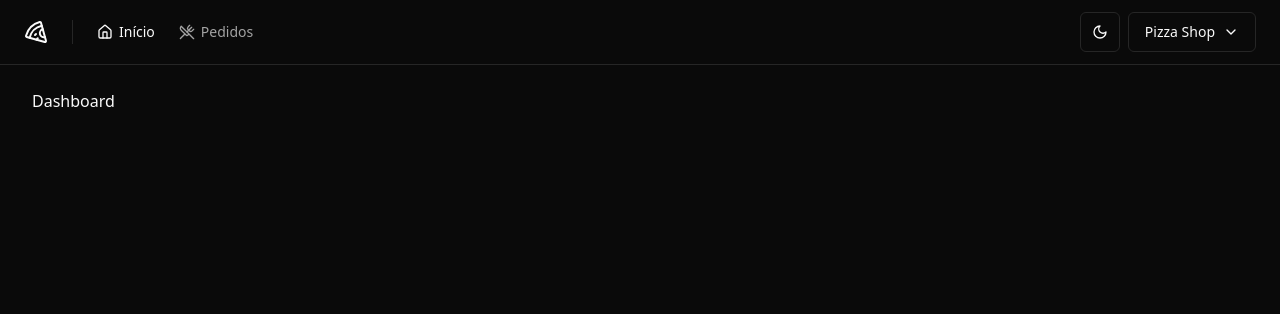
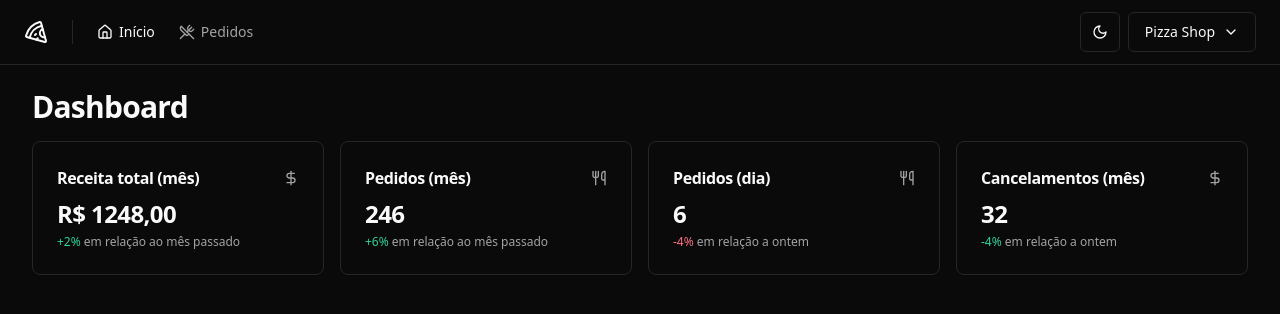
Before and after one commit to RicardoSobral-7/pizza-shop, a React (Vite) app: page / in a window 1280 px wide. Shown: the top 314 px of the page. Built offline with nearby package versions, Linux system fonts and the light colour scheme.

Commit message:
feat: cards

```diff
--- a/package.json
+++ b/package.json
@@ -17,6 +17,7 @@
     "@radix-ui/react-select": "^2.1.5",
     "@radix-ui/react-separator": "^1.1.1",
     "@radix-ui/react-slot": "^1.1.1",
+    "card": "^2.5.4",
     "class-variance-authority": "^0.7.1",
     "clsx": "^2.1.1",
     "lucide-react": "^0.473.0",
@@ -25,6 +26,7 @@
     "react-helmet-async": "^2.0.5",
     "react-hook-form": "^7.54.2",
     "react-router": "^7.1.3",
+    "shadcn": "2.4.0-canary.9",
     "sonner": "^1.7.2",
     "tailwind-merge": "^2.6.0",
     "tailwindcss-animate": "^1.0.7",
--- /dev/null
+++ b/src/components/ui/card.tsx
@@ -0,0 +1,79 @@
+import * as React from "react"
+
+import { cn } from "@/lib/utils"
+
+const Card = React.forwardRef<
+  HTMLDivElement,
+  React.HTMLAttributes<HTMLDivElement>
+>(({ className, ...props }, ref) => (
+  <div
+    ref={ref}
+    className={cn(
+      "rounded-lg border bg-card text-card-foreground shadow-sm",
+      className
+    )}
+    {...props}
+  />
+))
+Card.displayName = "Card"
+
+const CardHeader = React.forwardRef<
+  HTMLDivElement,
+  React.HTMLAttributes<HTMLDivElement>
+>(({ className, ...props }, ref) => (
+  <div
+    ref={ref}
+    className={cn("flex flex-col space-y-1.5 p-6", className)}
+    {...props}
+  />
+))
+CardHeader.displayName = "CardHeader"
+
+const CardTitle = React.forwardRef<
+  HTMLDivElement,
+  React.HTMLAttributes<HTMLDivElement>
+>(({ className, ...props }, ref) => (
+  <div
+    ref={ref}
+    className={cn(
+      "text-2xl font-semibold leading-none tracking-tight",
+      className
+    )}
+    {...props}
+  />
+))
+CardTitle.displayName = "CardTitle"
+
+const CardDescription = React.forwardRef<
+  HTMLDivElement,
+  React.HTMLAttributes<HTMLDivElement>
+>(({ className, ...props }, ref) => (
+  <div
+    ref={ref}
+    className={cn("text-sm text-muted-foreground", className)}
+    {...props}
+  />
+))
+CardDescription.displayName = "CardDescription"
+
+const CardContent = React.forwardRef<
+  HTMLDivElement,
+  React.HTMLAttributes<HTMLDivElement>
+>(({ className, ...props }, ref) => (
+  <div ref={ref} className={cn("p-6 pt-0", className)} {...props} />
+))
+CardContent.displayName = "CardContent"
+
+const CardFooter = React.forwardRef<
+  HTMLDivElement,
+  React.HTMLAttributes<HTMLDivElement>
+>(({ className, ...props }, ref) => (
+  <div
+    ref={ref}
+    className={cn("flex items-center p-6 pt-0", className)}
+    {...props}
+  />
+))
+CardFooter.displayName = "CardFooter"
+
+export { Card, CardHeader, CardFooter, CardTitle, CardDescription, CardContent }
--- a/src/global.css
+++ b/src/global.css
@@ -69,3 +69,16 @@
     @apply bg-background text-foreground;
   }
 }
+
+
+
+
+
+@layer base {
+  * {
+    @apply border-border outline-ring/50;
+  }
+  body {
+    @apply bg-background text-foreground;
+  }
+}
--- a/src/pages/app/dashboard.tsx
+++ /dev/null
@@ -1,10 +0,0 @@
-import { Helmet } from "react-helmet-async"
-
-export function Dashboard() {
-  return (
-    <>
-      <Helmet title="Dashboard" />
-      <h1>Dashboard</h1>
-    </>
-  )
-}
--- /dev/null
+++ b/src/pages/app/dashboard/dashboard.tsx
@@ -0,0 +1,22 @@
+import { Helmet } from "react-helmet-async"
+import { MonthRevenueCard } from "./month-revenue-card"
+import { MonthOrdersAmountCard } from "./month-orders-amount-card"
+import { DayOrdersAmountCard } from "./day-orders-amount-card"
+import { MonthCanceledOrdersAmountCard } from "./month-canceled-orders-amount"
+
+export function Dashboard() {
+  return (
+    <>
+      <Helmet title="Dashboard" />
+      <div className="flex flex-col gap-4">
+        <h1 className="text-3xl font-bold tracking-tight">Dashboard</h1>
+        <div className="grid grid-cols-4 gap-4">
+          <MonthRevenueCard />
+          <MonthOrdersAmountCard />
+          <DayOrdersAmountCard />
+          <MonthCanceledOrdersAmountCard />
+        </div>
+      </div>
+    </>
+  )
+}
--- /dev/null
+++ b/src/pages/app/dashboard/day-orders-amount-card.tsx
@@ -0,0 +1,23 @@
+import { Card, CardContent, CardHeader, CardTitle } from "@/components/ui/card";
+import { Utensils } from "lucide-react";
+
+export function DayOrdersAmountCard() {
+  return (
+    <Card>
+      <CardHeader className="flex-row items-center justify-between space-y-0 pb-2">
+        <CardTitle className="text-base font-semibold">Pedidos (dia)</CardTitle>
+        <Utensils className="h-4 w-4 text-muted-foreground" />
+      </CardHeader>
+      <CardContent className="space-y-1 ">
+        <span className="text-2xl font-bold tracking-tight">
+          6
+        </span>
+        <p className="text-xs text-muted-foreground">
+          <span className="text-rose-500 dark:text-rose-400">-4%</span>
+          {" "}
+          em relação a ontem
+        </p>
+      </CardContent>
+    </Card>
+  )
+}
--- /dev/null
+++ b/src/pages/app/dashboard/month-canceled-orders-amount.tsx
@@ -0,0 +1,23 @@
+import { Card, CardHeader, CardTitle, CardContent } from "@/components/ui/card";
+import { DollarSign } from "lucide-react";
+
+export function MonthCanceledOrdersAmountCard() {
+  return (
+    <Card>
+      <CardHeader className="flex-row items-center justify-between space-y-0 pb-2">
+        <CardTitle className="text-base font-semibold">Cancelamentos (mês)</CardTitle>
+        <DollarSign className="h-4 w-4 text-muted-foreground" />
+      </CardHeader>
+      <CardContent className="space-y-1 ">
+        <span className="text-2xl font-bold tracking-tight">
+          32
+        </span>
+        <p className="text-xs text-muted-foreground">
+          <span className="text-emerald-500 dark:text-emerald-400">-4%</span>
+          {" "}
+          em relação a ontem
+        </p>
+      </CardContent>
+    </Card>
+  )
+}
--- /dev/null
+++ b/src/pages/app/dashboard/month-orders-amount-card.tsx
@@ -0,0 +1,23 @@
+import { Card, CardContent, CardHeader, CardTitle } from "@/components/ui/card";
+import { Utensils } from "lucide-react";
+
+export function MonthOrdersAmountCard() {
+  return (
+    <Card>
+      <CardHeader className="flex-row items-center justify-between space-y-0 pb-2">
+        <CardTitle className="text-base font-semibold">Pedidos (mês)</CardTitle>
+        <Utensils className="h-4 w-4 text-muted-foreground" />
+      </CardHeader>
+      <CardContent className="space-y-1 ">
+        <span className="text-2xl font-bold tracking-tight">
+          246
+        </span>
+        <p className="text-xs text-muted-foreground">
+          <span className="text-emerald-500 dark:text-emerald-400">+6%</span>
+          {" "}
+          em relação ao mês passado
+        </p>
+      </CardContent>
+    </Card>
+  )
+}
--- /dev/null
+++ b/src/pages/app/dashboard/month-revenue-card.tsx
@@ -0,0 +1,23 @@
+import { Card, CardHeader, CardTitle, CardContent } from "@/components/ui/card";
+import { DollarSign } from "lucide-react";
+
+export function MonthRevenueCard() {
+  return (
+    <Card>
+      <CardHeader className="flex-row items-center justify-between space-y-0 pb-2">
+        <CardTitle className="text-base font-semibold">Receita total (mês)</CardTitle>
+        <DollarSign className="h-4 w-4 text-muted-foreground" />
+      </CardHeader>
+      <CardContent className="space-y-1 ">
+        <span className="text-2xl font-bold tracking-tight">
+          R$ 1248,00
+        </span>
+        <p className="text-xs text-muted-foreground">
+          <span className="text-emerald-500 dark:text-emerald-400">+2%</span>
+          {" "}
+          em relação ao mês passado
+        </p>
+      </CardContent>
+    </Card>
+  )
+}
--- a/src/routes.tsx
+++ b/src/routes.tsx
@@ -1,10 +1,10 @@
 import { createBrowserRouter } from "react-router";
-import { Dashboard } from "./pages/app/dashboard";
 import { SignIn } from "./pages/auth/sign-in";
 import { AppLayout } from "./pages/_layouts/app";
 import { AuthLayout } from "./pages/_layouts/auth";
 import { SignUp } from "./pages/auth/sign-up";
 import { Orders } from "./pages/app/orders/orders";
+import { Dashboard } from "./pages/app/dashboard/dashboard";
 
 export const router = createBrowserRouter([
   {
```
Also changed, not shown: 1 other file (tests, documents, lock files or other folders).
